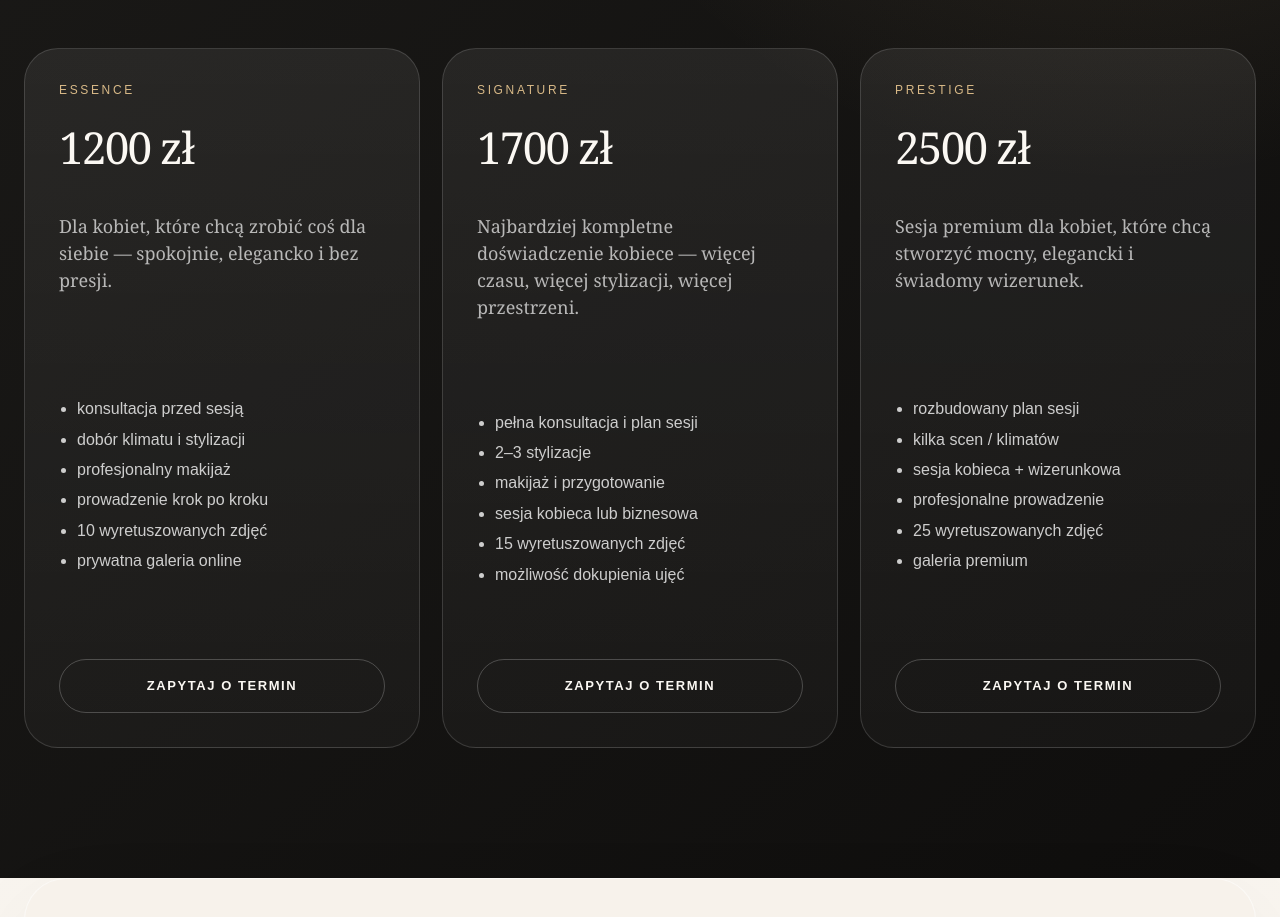
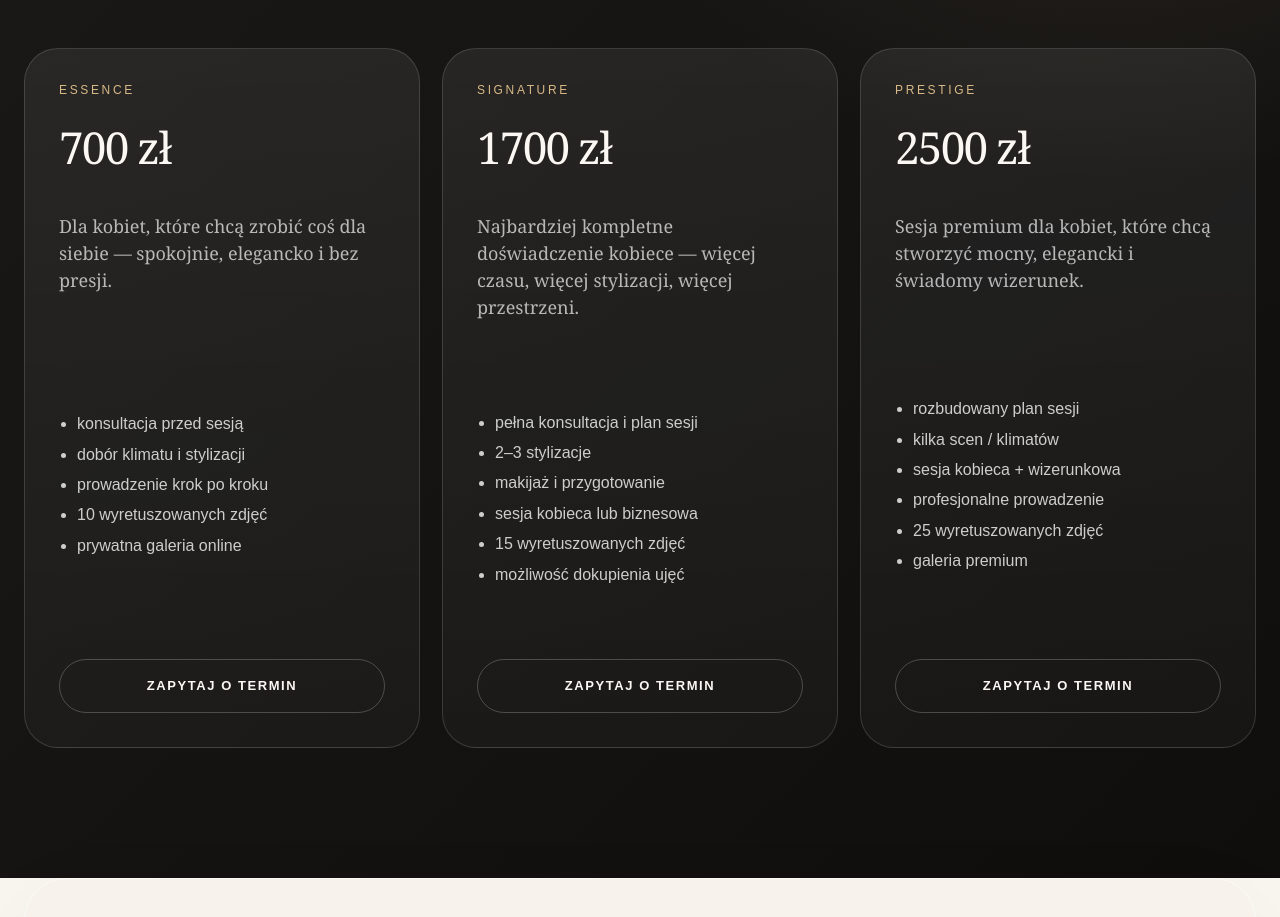
Before and after one commit to odkryjkobiecosc/odkryjkobiecosc-website, a Next.js app: page / in a window 1280 px wide. Shown: the part 8340-9257 px from the top of the page. Built offline with nearby package versions, Linux system fonts and the light colour scheme.

Commit message:
Update page.tsx

```diff
--- a/app/page.tsx
+++ b/app/page.tsx
@@ -38,12 +38,11 @@ const steps = [
 const packages = [
   {
     name: "ESSENCE",
-    price: "1200 zł",
+    price: "700 zł",
     text: "Dla kobiet, które chcą zrobić coś dla siebie — spokojnie, elegancko i bez presji.",
     features: [
       "konsultacja przed sesją",
       "dobór klimatu i stylizacji",
-      "profesjonalny makijaż",
       "prowadzenie krok po kroku",
       "10 wyretuszowanych zdjęć",
       "prywatna galeria online",
```
